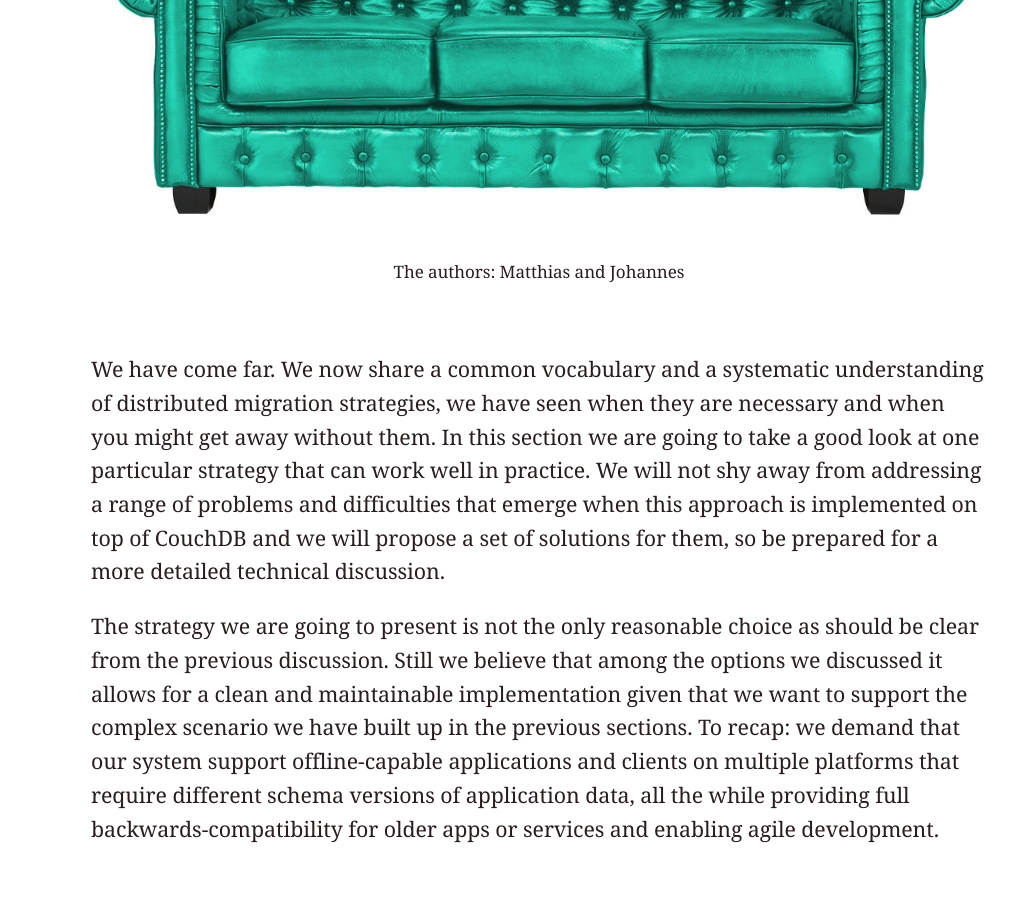
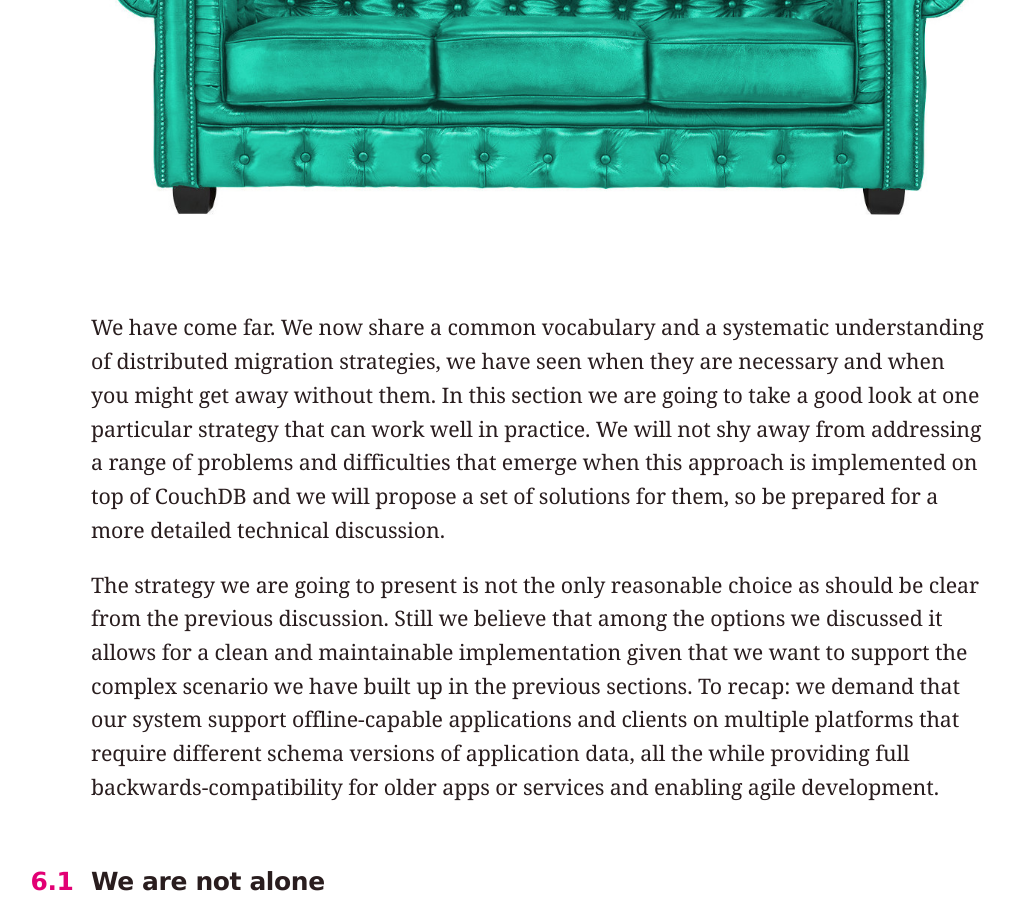
Before and after one commit to jo/sync-tank, a Jekyll site: the page built from migrations.md, in a window 1280 px wide and 900 px high, scrolled down 34501 px. Shown: the whole window, without its empty margins (37-1052 px from the left). Built offline with Jekyll 4.4.1, drawn with Linux system fonts in a browser that asks for light colours; our own code applies the rules of GitHub Pages for plain Markdown files.

Commit message:
no chesterfield caption

```diff
--- a/migrations.md
+++ b/migrations.md
@@ -470,7 +470,6 @@ In what follows, we would like to take a better look at one exemplary strategy t
 
 <figure>
   <img src="images/chesterfield.jpg" alt="The authors: Matthias and Johannes" />
-  <figcaption>The authors: Matthias and Johannes</figcaption>
 </figure>
 
 We have come far. We now share a common vocabulary and a systematic understanding of distributed migration strategies, we have seen when they are necessary and when you might get away without them. In this section we are going to take a good look at one particular strategy that can work well in practice. We will not shy away from addressing a range of problems and difficulties that emerge when this approach is implemented on top of CouchDB and we will propose a set of solutions for them, so be prepared for a more detailed technical discussion.
```
